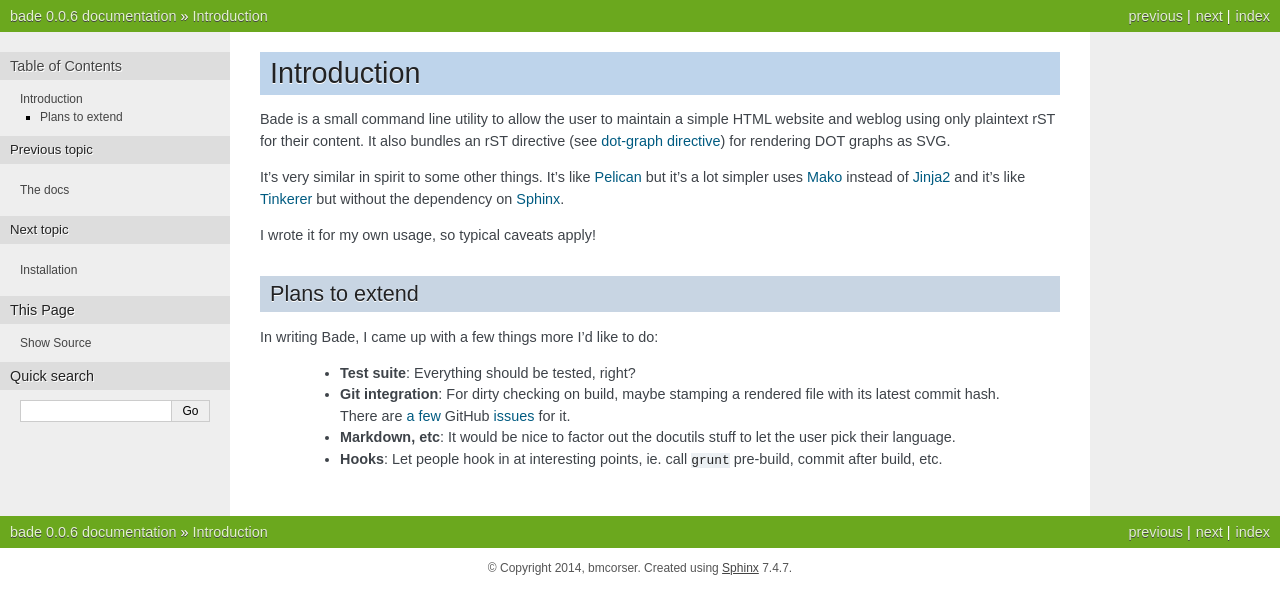
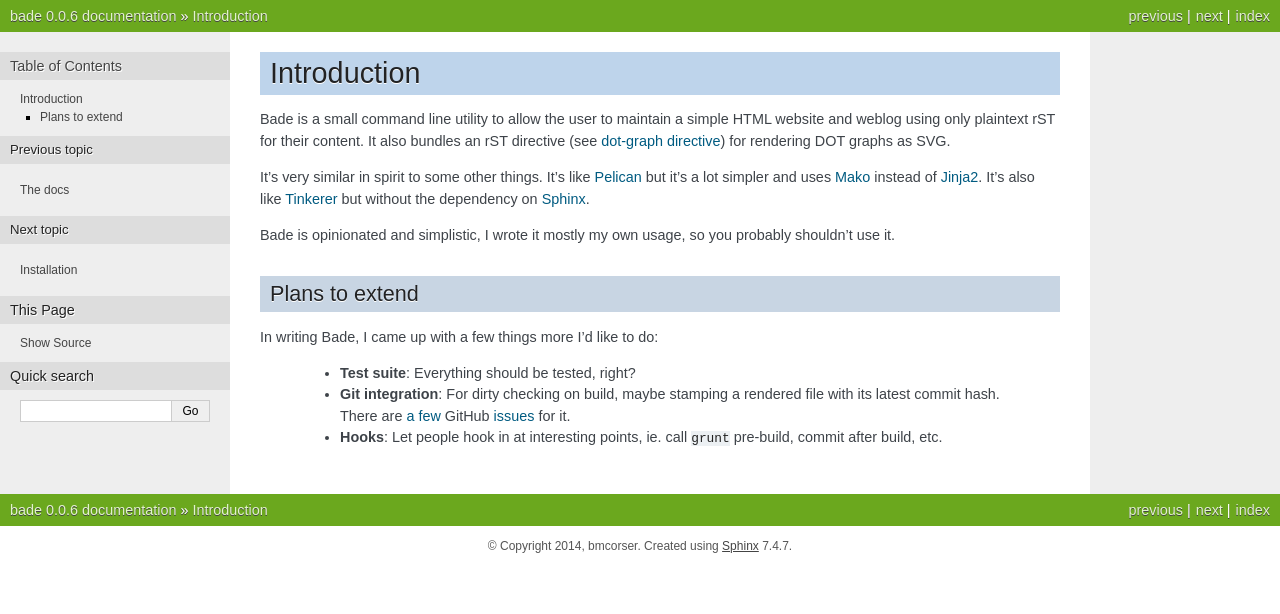
Before and after one commit to bmcorser/bade, a Sphinx documentation site: the page built from docs/source/introduction.rst, in a window 1280 px wide. Shown: the top 614 px of the page. Built offline with Sphinx 7.4.7, drawn with Linux system fonts in a browser that asks for light colours.

Commit message:
Docs are more accurate

```diff
--- a/docs/source/introduction.rst
+++ b/docs/source/introduction.rst
@@ -6,10 +6,11 @@
 bundles an rST directive (see :ref:`dotgraph`) for rendering DOT graphs as SVG.
 
 It's very similar in spirit to some other things. It's like Pelican_ but it's a
-lot simpler uses Mako_ instead of Jinja2_ and it's like Tinkerer_ but without
-the dependency on Sphinx_.
+lot simpler and uses Mako_ instead of Jinja2_. It's also like Tinkerer_ but
+without the dependency on Sphinx_.
 
-I wrote it for my own usage, so typical caveats apply!
+Bade is opinionated and simplistic, I wrote it mostly my own usage, so you
+probably shouldn't use it.
 
 .. _Pelican: http://docs.getpelican.com/
 .. _Mako: http://www.makotemplates.org/
@@ -25,8 +26,6 @@
     - **Git integration**: For dirty checking on build, maybe stamping a
       rendered file with its latest commit hash. There are `a few`_ GitHub
       `issues`_ for it.
-    - **Markdown, etc**: It would be nice to factor out the docutils stuff to
-      let the user pick their language.
     - **Hooks**: Let people hook in at interesting points, ie. call ``grunt``
       pre-build, commit after build, etc.
 
```
Also changed, not shown: docs/source/tutorial.rst (+5 -4 lines).
